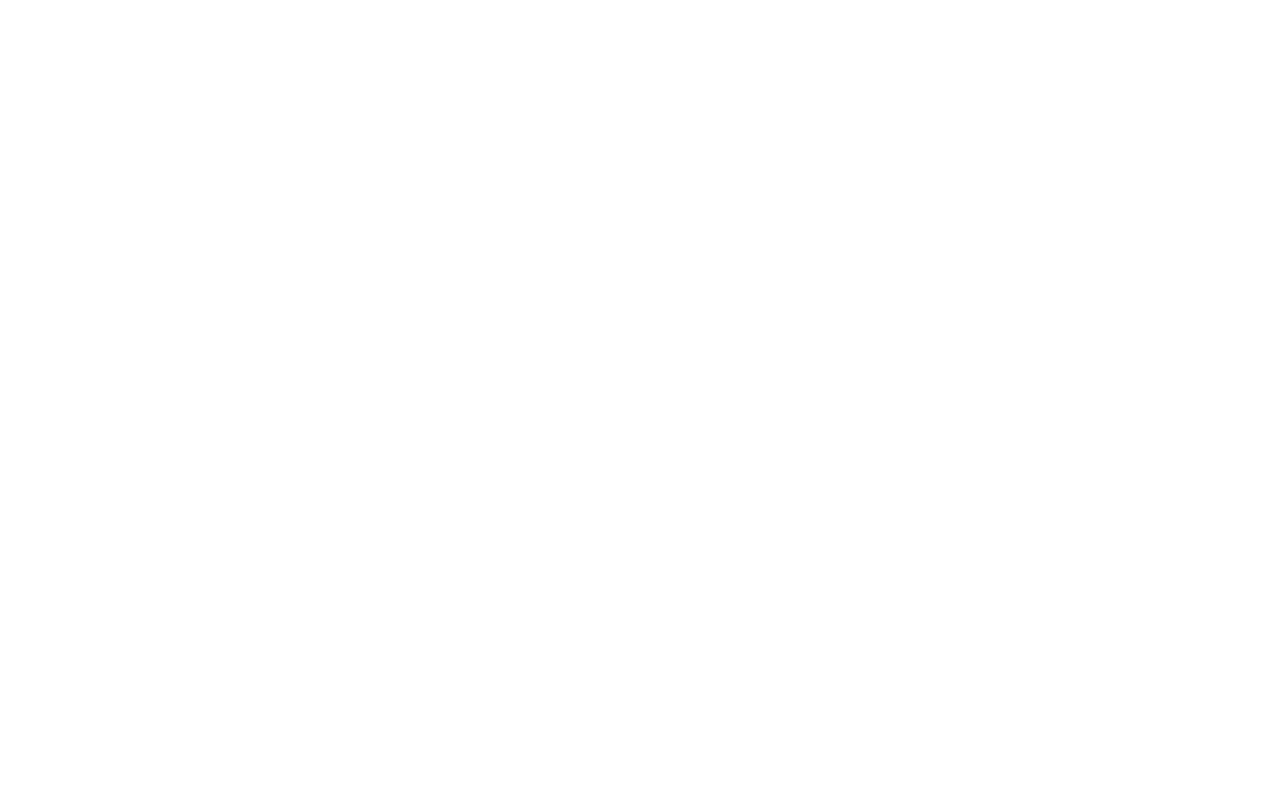
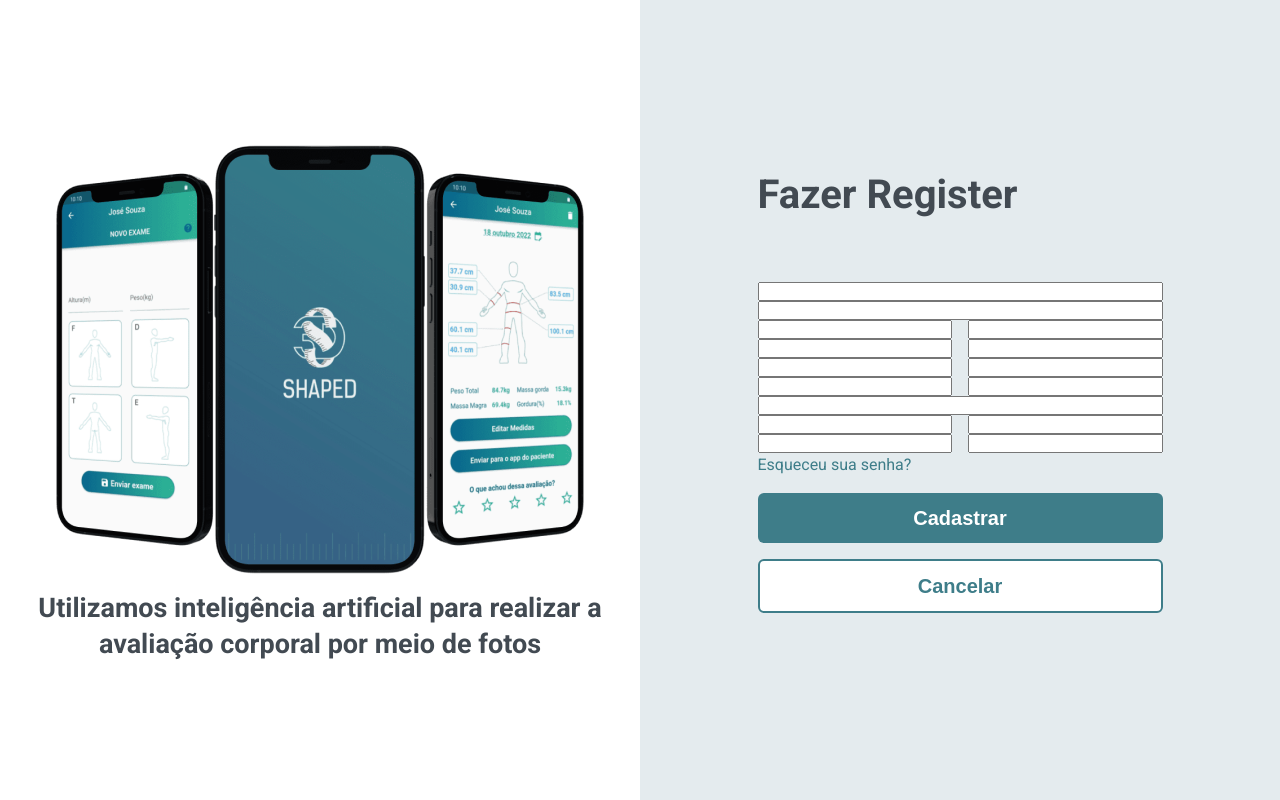
Before and after one commit to patrickdovale/shaped, a React (Create React App) app: page /register in a window 1280 px wide. Built offline with nearby package versions, Linux system fonts and the light colour scheme.

Commit message:
create page register

```diff
--- a/src/Pages/Register/index.jsx
+++ b/src/Pages/Register/index.jsx
@@ -1,8 +1,63 @@
 import React from "react";
+import { useNavigate } from "react-router-dom";
+
+import Button from "../../Components/Button";
 import * as S from "./styles";
+import image from "../../images/primeiratela.png";
 
 const Register = () => {
-  return <S.Container></S.Container>;
+  const navigate = useNavigate();
+
+  return (
+    <S.Container>
+      <S.ColumnLeft>
+        <S.Image src={image} alt="imagem" />
+        <S.Description>
+          Utilizamos inteligência artificial para realizar a avaliação corporal
+          por meio de fotos
+        </S.Description>
+      </S.ColumnLeft>
+      <S.ColumnRight>
+        <S.Form>
+          <S.Title>Fazer Register</S.Title>
+          <input type="text" />
+          <input type="text" />
+          <S.FormColumn>
+            <input type="text" />
+            <input type="text" />
+          </S.FormColumn>
+          <S.FormColumn>
+            <input type="text" />
+            <input type="text" />
+          </S.FormColumn>
+          <S.FormColumn>
+            <input type="text" />
+            <input type="text" />
+          </S.FormColumn>
+          <S.FormColumn>
+            <input type="text" />
+            <input type="text" />
+          </S.FormColumn>
+          <input type="text" />
+          <S.FormColumn>
+            <input type="text" />
+            <input type="text" />
+          </S.FormColumn>
+          <S.FormColumn>
+            <input type="text" />
+            <input type="text" />
+          </S.FormColumn>
+
+          <S.Linker to="#">Esqueceu sua senha?</S.Linker>
+
+          <Button>Cadastrar</Button>
+          <Button outline onClick={() => navigate("/login")}>
+            Cancelar
+          </Button>
+        </S.Form>
+      </S.ColumnRight>
+    </S.Container>
+  );
 };
 
 export default Register;
--- a/src/Pages/Register/styles.js
+++ b/src/Pages/Register/styles.js
@@ -1,3 +1,73 @@
 import styled from "styled-components";
+import { Link } from "react-router-dom";
 
-export const Container = styled.div``;
+export const Container = styled.div`
+  display: flex;
+  width: 100vw;
+  height: 100vh;
+`;
+
+export const ColumnLeft = styled.div`
+  display: flex;
+  flex-direction: column;
+  align-items: center;
+  justify-content: center;
+  flex: 1;
+  background-color: #ffffff;
+`;
+
+export const Image = styled.img`
+  margin-bottom: 10px;
+`;
+
+export const Description = styled.span`
+  font-weight: 700;
+  color: #424a52;
+  font-size: 27px;
+  line-height: 36px;
+  text-align: center;
+  width: 570px;
+`;
+
+export const ColumnRight = styled.div`
+  flex-direction: column;
+  align-items: center;
+  justify-content: center;
+  display: flex;
+  flex: 1;
+  background-color: #e4ebee;
+`;
+
+export const Form = styled.div`
+  display: flex;
+  flex-direction: column;
+  width: 405px;
+`;
+
+export const Title = styled.h1`
+  font-size: 40px;
+  font-weight: 700;
+  color: #424a52;
+  margin-bottom: 64px;
+`;
+
+export const Linker = styled(Link)`
+  font-weight: 400;
+  font-size: 16px;
+  line-height: 24px;
+  color: #3e7d89;
+  margin-bottom: 16px;
+
+  :hover {
+    text-decoration: underline;
+  }
+`;
+
+export const FormColumn = styled.div`
+  display: grid;
+  grid-template-columns: 1fr 1fr;
+  gap: 16px;
+  :last-child {
+    margin-right: 16px;
+  }
+`;
```
